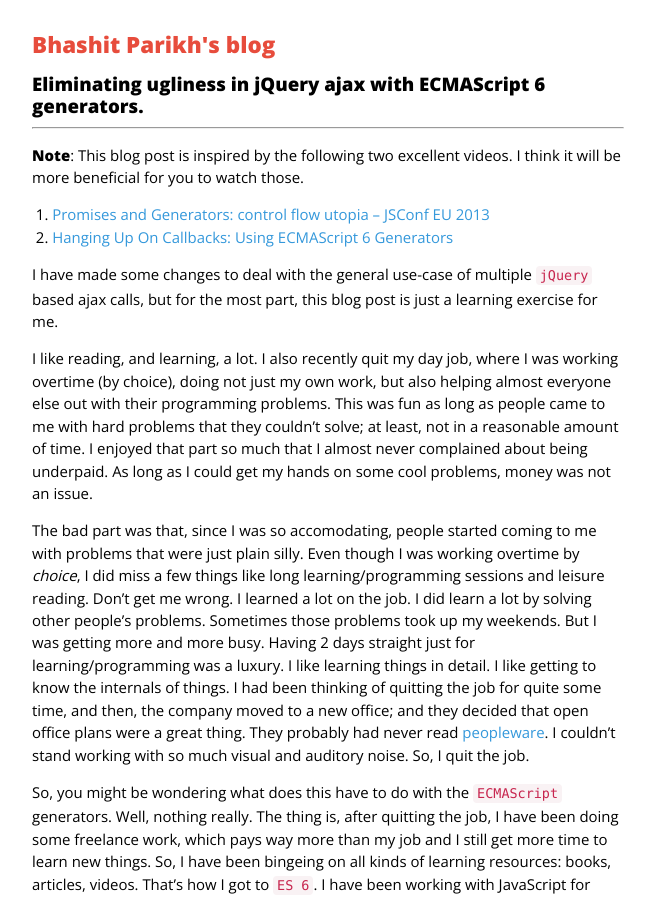
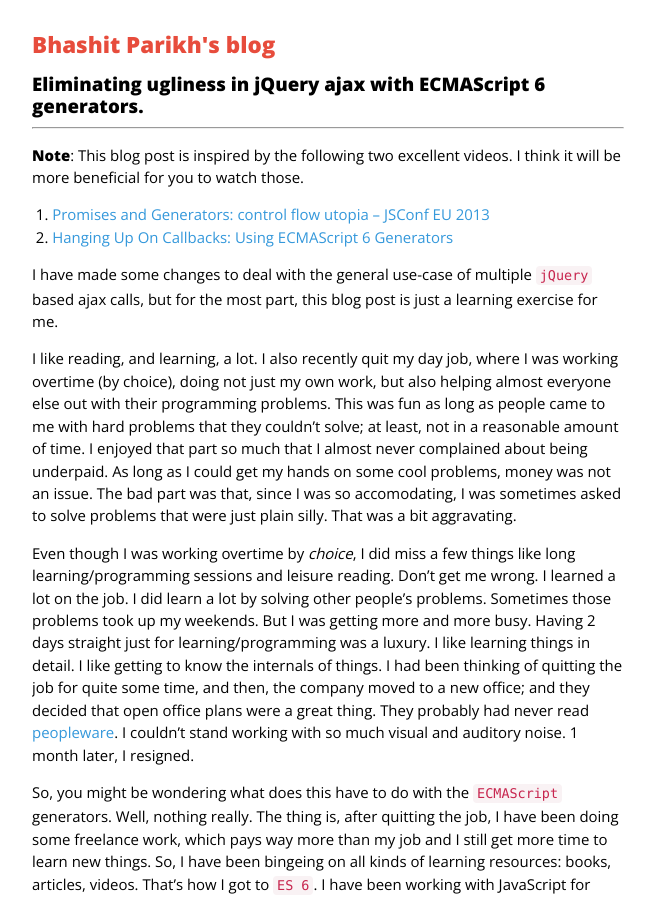
Before and after one commit to Bhashit/bhashit.github.io, a Jekyll site: the page built from _posts/2014-06-04-better-jquery-ajax-with-es6-generators.markdown, in a window 1280 px wide and 900 px high. Shown: the whole window, without its empty margins (312-965 px from the left). Built offline with Jekyll 4.4.1, drawn with Linux system fonts in a browser that asks for light colours; Markdown is read by kramdown in place of the engine named in the settings; comment, search, counter and statistics services are not loaded; some of the changed text lies outside the part shown.

Commit message:
Some editing

````diff
--- a/_posts/2014-06-04-better-jquery-ajax-with-es6-generators.markdown
+++ b/_posts/2014-06-04-better-jquery-ajax-with-es6-generators.markdown
@@ -12,9 +12,9 @@
 
 I have made some changes to deal with the general use-case of multiple [`jQuery`][jQuery] based ajax calls, but for the most part, this blog post is just a learning exercise for me.
 
-I like reading, and learning, a lot. I also recently quit my day job, where I was working overtime (by choice), doing not just my own work, but also helping almost everyone else out with their programming problems. This was fun as long as people came to me with hard problems that they couldn't solve; at least, not in a reasonable amount of time. I enjoyed that part so much that I almost never complained about being underpaid. As long as I could get my hands on some cool problems, money was not an issue.
+I like reading, and learning, a lot. I also recently quit my day job, where I was working overtime (by choice), doing not just my own work, but also helping almost everyone else out with their programming problems. This was fun as long as people came to me with hard problems that they couldn't solve; at least, not in a reasonable amount of time. I enjoyed that part so much that I almost never complained about being underpaid. As long as I could get my hands on some cool problems, money was not an issue. The bad part was that, since I was so accomodating, I was sometimes asked to solve problems that were just plain silly. That was a bit aggravating.
 
-The bad part was that, since I was so accomodating, people started coming to me with problems that were just plain silly. Even though I was working overtime by *choice*, I did miss a few things like long learning/programming sessions and leisure reading. Don't get me wrong. I learned a lot on the job. I did learn a lot by solving other people's problems. Sometimes those problems took up my weekends. But I was getting more and more busy. Having 2 days straight just for learning/programming was a luxury. I like learning things in detail. I like getting to know the internals of things. I had been thinking of quitting the job for quite some time, and then, the company moved to a new office; and they decided that open office plans were a great thing. They probably had never read [peopleware][peopleware]. I couldn't stand working with so much visual and auditory noise. So, I quit the job.
+Even though I was working overtime by *choice*, I did miss a few things like long learning/programming sessions and leisure reading. Don't get me wrong. I learned a lot on the job. I did learn a lot by solving other people's problems. Sometimes those problems took up my weekends. But I was getting more and more busy. Having 2 days straight just for learning/programming was a luxury. I like learning things in detail. I like getting to know the internals of things. I had been thinking of quitting the job for quite some time, and then, the company moved to a new office; and they decided that open office plans were a great thing. They probably had never read [peopleware][peopleware]. I couldn't stand working with so much visual and auditory noise. 1 month later, I resigned.
 
 So, you might be wondering what does this have to do with the `ECMAScript` generators. Well, nothing really. The thing is, after quitting the job, I have been doing some freelance work, which pays way more than my job and I still get more time to learn new things. So, I have been bingeing on all kinds of learning resources: books, articles, videos. That's how I got to [`ES 6`][es6]. I have been working with JavaScript for more than 5 years, from the days when I had to worry about `IE 6` compatibility. It has come a long way from those days.
 
@@ -28,7 +28,7 @@
 ```javascript
 $.ajax("/request1").then(function(data1) {
   console.log("Request 1 done");
-	$.ajax("/request2").then(function(data2) {
+  $.ajax("/request2").then(function(data2) {
 	  console.log("Request 2 done");
   }, function() {
     // handle request 2 failure
@@ -54,7 +54,7 @@
 
 ```
 
-Again, this is not very hellish; not pretty either. Things are made a bit easy by [`jQuery.when`][jQueryWhen]. However, this is still not very pretty. It's far from the normal flow of code that programmers are generally used to. We don't have `try-catch` and we handle the errors through callbacks. We might need one error handling callback for each asynchronous operation. You might still need additional error handling when dealing with the results of a successful asynchronous operations. For ex. trying to parse the response of a request could throw an exception and you might want to handle that. So, your error handling code would be divided into two parts: the error callbacks and the `try-catch` within the success callbacks.
+Again, this is not very hellish; not pretty either. Things are made a bit easy by [`jQuery.when`][jQueryWhen]. However, it's far from the normal flow of code that programmers are generally used to. We don't have `try-catch` and we handle the errors through callbacks. We might need one error handling callback for each asynchronous operation. You might still need additional error handling when dealing with the results of a successful asynchronous operations. For ex. trying to parse the response of a request could throw an exception and you might need a `try-catch` for that. So, your error handling code would be a huge mess of error-callbacks and possibly multiple `try-catch` blocks.
 
 ## Generators to the rescue
 
@@ -62,7 +62,7 @@
 
 > They have the capability to suspend their execution context and then later re-enter that execution context with variable bindings intact across the re-entrances.
 
-So, if you don't know the basics of generators already, here's a quick rundown of the basics:
+If you don't know the basics of generators already, here's a quick rundown of the basics:
 
 ```javascript
 function *rangeGenerator(lower, upper) {
````
